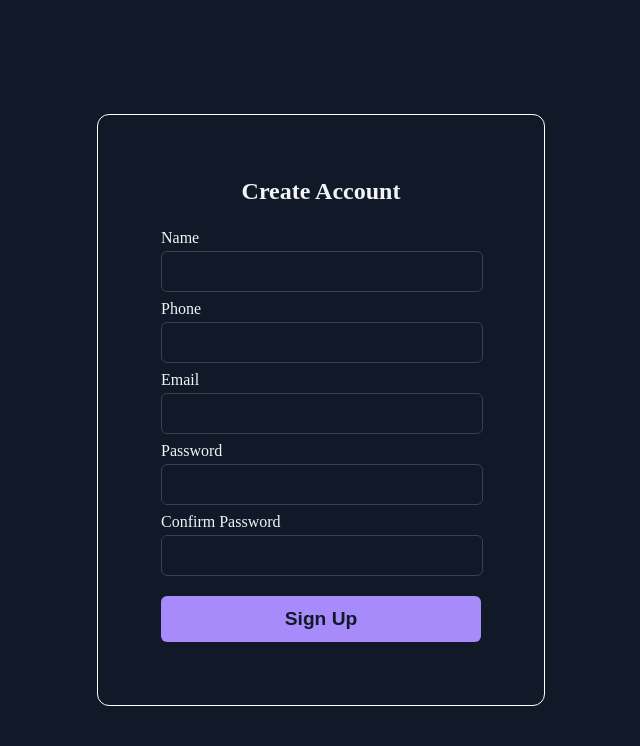
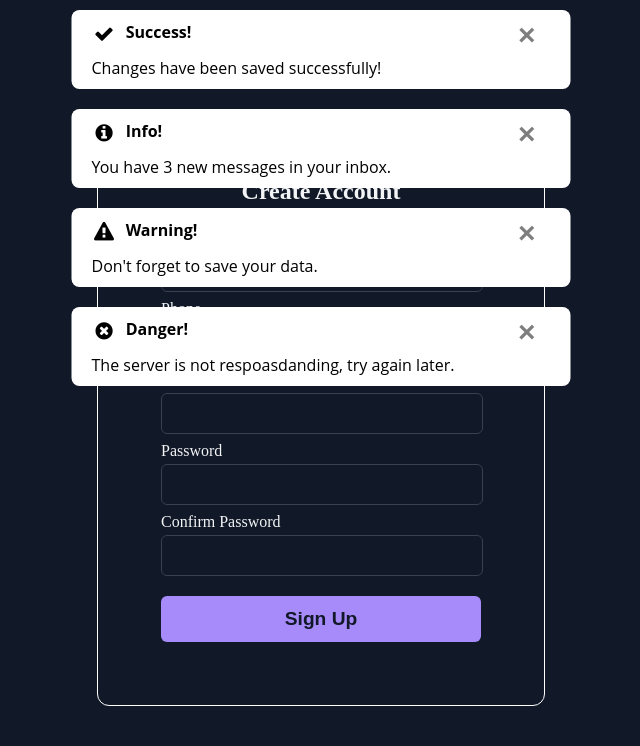
Before and after one commit to Gabbar-v7/Sylvan3, a Flask app: page /sign-up in a window 1280 px wide. Shown: the top 746 px of the page, without its empty margins (319-959 px from the left). Run offline with Flask 3, Linux system fonts and the light colour scheme.

Commit message:
Flash Card

```diff
--- a/src/flasky/routes.py
+++ b/src/flasky/routes.py
@@ -41,6 +41,10 @@ def login():
 @app.route('/sign-up', methods=['GET', 'POST'])
 def signup():
     if request.method == 'GET':
+        flash('Changes have been saved successfully!', 'success')
+        flash('You have 3 new messages in your inbox.', 'info')
+        flash('Don\'t forget to save your data.', 'warning')
+        flash('The server is not respoasdanding, try again later.', 'danger')
         return render_template('sign_up.html')
     else:
         name = request.form.get('name')
--- a/src/flasky/templates/components/flash_card.html
+++ b/src/flasky/templates/components/flash_card.html
@@ -1,25 +1,20 @@
-<!DOCTYPE html>
-<html lang="en">
-  <head>
-    <meta charset="UTF-8" />
 <meta name="viewport" content="width=device-width, initial-scale=1.0" />
-    <title>Flask Flash Messages</title>
 <link
   rel="stylesheet"
   href="https://cdnjs.cloudflare.com/ajax/libs/font-awesome/4.7.0/css/font-awesome.min.css"
 />
 <style>
-      * {
+  #flash-container * {
     padding: 0;
     margin: 0;
   }
-      body {
+  #flash-card {
     font-family: "Open Sans", sans-serif;
     line-height: normal;
-        background: #e9f0f4;
     padding: 0;
     margin: 0;
-        position: relative; /* To position overlay relative to body */
+    position: fixed; /* To position overlay relative to body */
+    top: 0;
   }
 
   .flash-overlay {
@@ -45,7 +40,7 @@
     background-color: white;
   }
 
-      .rounded {
+  #flash-container .rounded {
     border-radius: 8px;
   }
 
@@ -62,29 +57,30 @@
   }
 
   /* Rest of your styles for alerts, icons, etc. */
-      .alert-dismissable {
+  #flash-container .alert-dismissable {
     padding-right: 35px;
   }
 
-      .close {
+  #flash-container .close {
     float: right;
-        font-size: 21px;
+    font-size: 30px;
     font-weight: bold;
     line-height: 1;
     color: #000;
+    background-color: transparent;
+    opacity: 0.5;
     text-shadow: 0 1px 0 #fff;
-        opacity: 0.2;
     border: none;
   }
 
-      .close:hover,
-      .close:focus {
+  #flash-container .close:hover,
+  #flash-container .close:focus {
     color: #000;
     cursor: pointer;
-        opacity: 0.5;
+    opacity: 0.2;
   }
 
-      .alert .icon {
+  #flash-container .alert .icon {
     font-size: 20px;
     vertical-align: middle;
     margin-right: 5px;
@@ -93,15 +89,15 @@
     display: inline-block;
   }
 
-      p {
+  #flash-container p {
     margin-top: 10px;
   }
 
   @media (max-width: 768px) {
-        #flash-container {
+    #flash-container #flash-container {
       max-width: 100%;
     }
-        #flash-container .alert {
+    #flash-container #flash-container .alert {
       padding: 5%;
       width: 350px;
     }
@@ -109,8 +105,7 @@
 
   /* Success, warning, info, danger alert styles remain the same */
 </style>
-  </head>
-  <body>
+<div id="flash-card">
   <div id="flash-container" class="flash-overlay">
     {% with messages = get_flashed_messages(with_categories=true) %} {% if
     messages %} {% for category, message in messages %}
@@ -142,7 +137,7 @@
     </div>
     {% endfor %} {% endif %} {% endwith %}
   </div>
-
+</div>
 <script src="https://code.jquery.com/jquery-3.6.0.min.js"></script>
 <script>
   $(document).ready(function () {
@@ -151,5 +146,3 @@
     });
   });
 </script>
-  </body>
-</html>
--- a/src/flasky/templates/sign_up.html
+++ b/src/flasky/templates/sign_up.html
@@ -87,6 +87,7 @@
     </style>
   </head>
   <body>
+    {% include 'components/flash_card.html' %}
     <div class="form-container">
       <p class="title">Create Account</p>
       <form class="form" id="loginForm" action="/sign-up" method="post">
```
Lines whose indentation alone changed are shown as unchanged.
